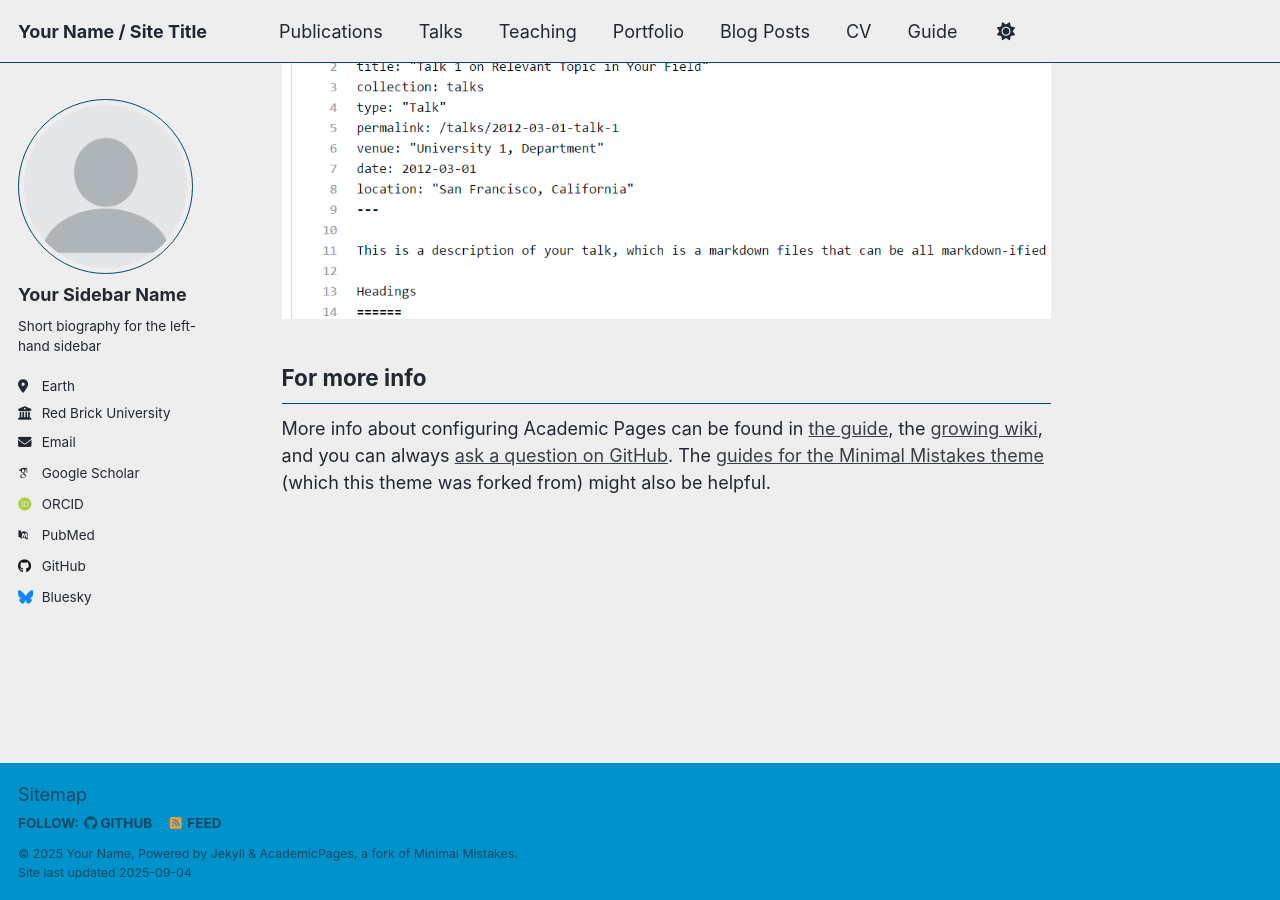
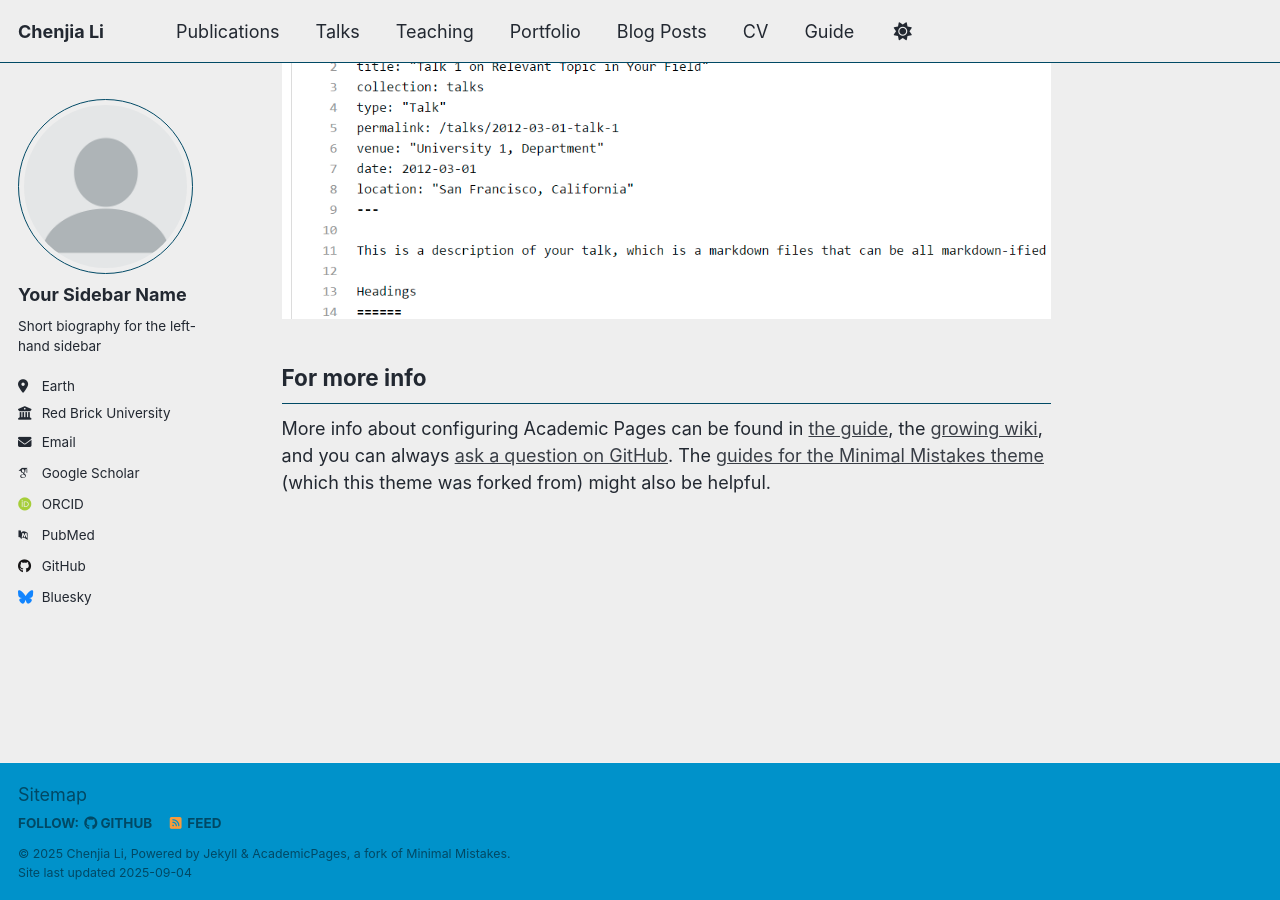
Before and after one commit to ResurrectionV/ResurrectionV.github.io, a Jekyll site: the page built from _pages/about.md, in a window 1280 px wide and 900 px high, scrolled down 2880 px. Built offline with Jekyll 4.4.1, drawn with Linux system fonts in a browser that asks for light colours; some web fonts are replaced; a script that is not in the unit is left out.

Commit message:
Update _config.yml

```diff
--- a/_config.yml
+++ b/_config.yml
@@ -9,9 +9,9 @@
 # Basic Site Settings
 locale                   : "en-US"
 site_theme               : "air" # Currently available options are "default", "air"
-title                    : "Your Name / Site Title"
+title                    : "Chenjia Li"
 title_separator          : "-"
-name                     : &name "Your Name"
+name                     : &name "Chenjia Li"
 description              : &description "personal description"
 url                      : https://resurrectionv.github.io # the base hostname & protocol for your site e.g. "https://[your GitHub username].github.io" or if you already have some other page hosted on Github then use "https://[your GitHub username].github.io/[Your Repo Name]"
 baseurl                  : "" # the subpath of your site, e.g. "/blog"
```
